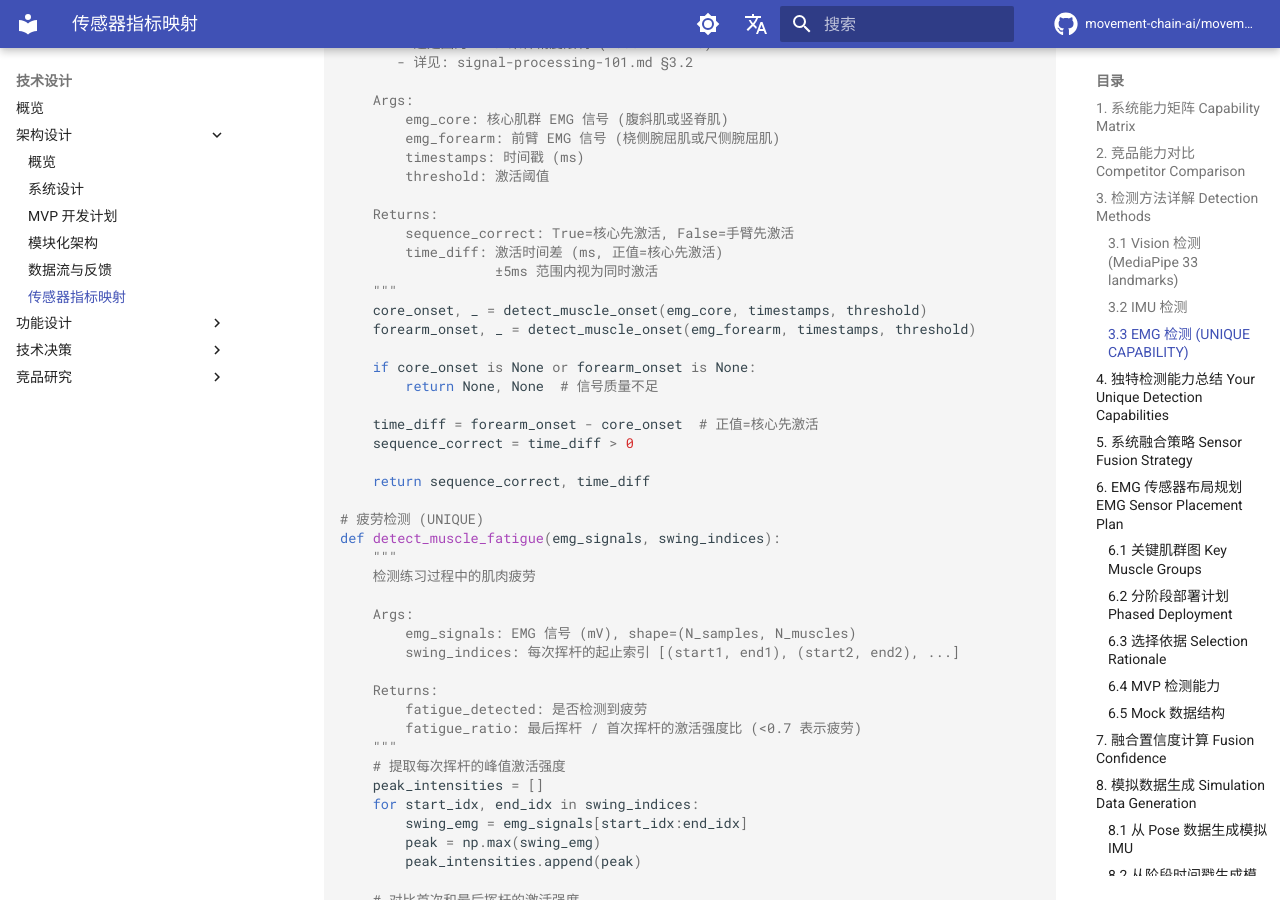
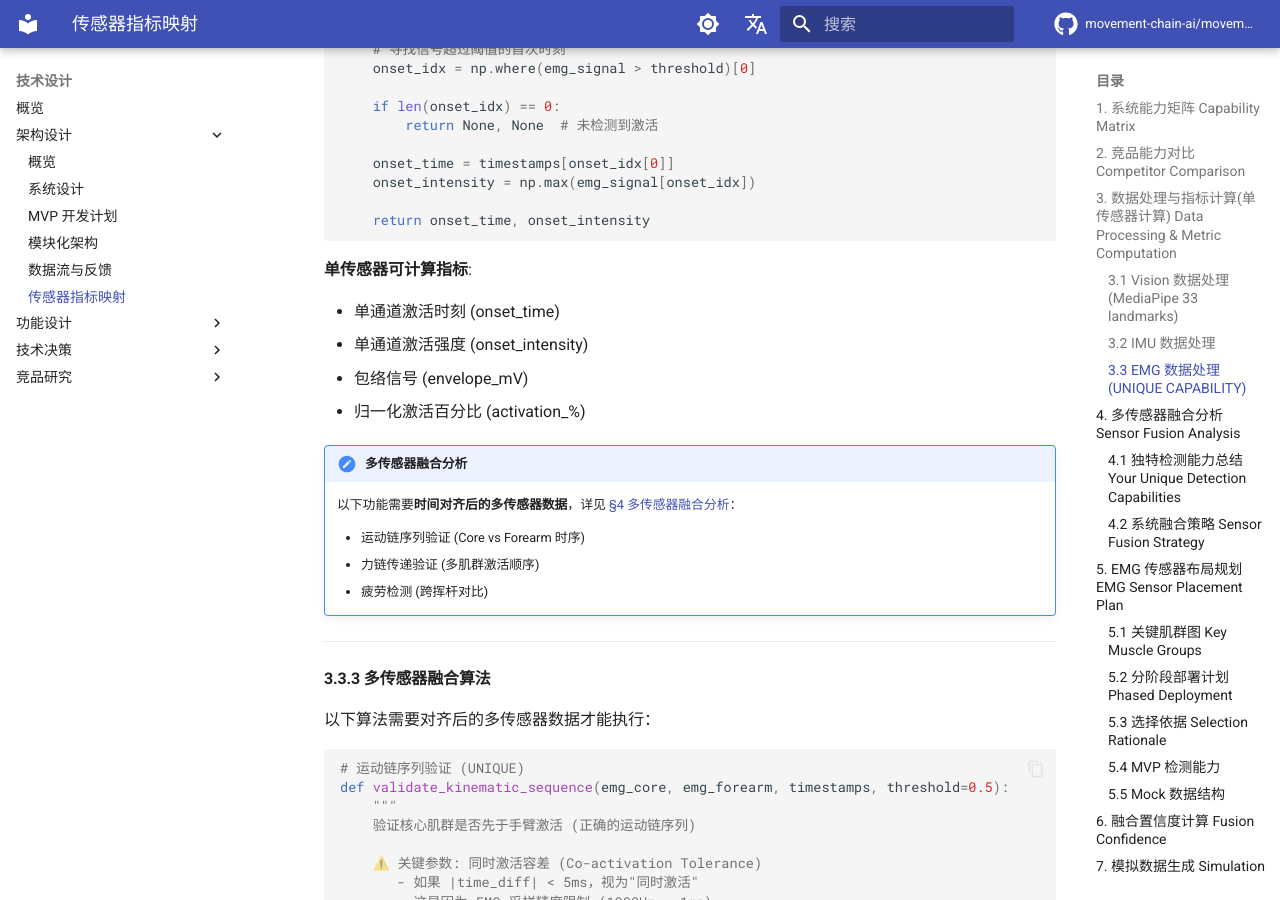
Before and after one commit to movement-chain-ai/movement-chain-docs, an MkDocs documentation site: the page built from docs/zh/design/architecture/sensor-metric-mapping.md, in a window 1280 px wide and 900 px high, scrolled down 16043 px. Built offline with MkDocs 1.6.1 and Material for MkDocs 9.7.7, drawn with Linux system fonts in a browser that asks for light colours; comment, search, counter and statistics services are not loaded; the version menu is left out; some of the changed text lies outside the part shown.

Commit message:
refactor: 重构§3子章节分层 - 原始数据与计算指标分离
- §3.1 Vision: 新增 3.1.1 原始数据 + 3.1.2 计算指标
- §3.2 IMU: 新增 3.2.1 原始数据 + 3.2.2 计算指标
- §3.3 EMG: 新增 3.3.1 原始数据 + 3.3.2 计算指标 + 3.3.3 融合算法

🤖 Generated with [Claude Code](https://claude.com/claude-code)

Co-Authored-By: Claude Opus 4.5 <noreply@anthropic.com>

````diff
--- a/docs/zh/design/architecture/sensor-metric-mapping.md
+++ b/docs/zh/design/architecture/sensor-metric-mapping.md
@@ -8,7 +8,7 @@
 
 ## 1. 系统能力矩阵 Capability Matrix {#1-系统能力矩阵-capability-matrix}
 
-下表展示了文献验证的高尔夫指标与三模态系统各传感器的对应关系。
+下表展示了文献验证的高尔夫指标与系统数据的对应关系。
 
 | 研究验证指标 | Vision (MediaPipe) | IMU (手腕) | IMU (骨盆 Phase 2) | EMG | 覆盖状态 |
 |------------|-------------------|-----------|-------------------|-----|---------|
@@ -82,14 +82,14 @@
 
 ---
 
-## 3. 检测方法详解 Detection Methods
-
-### 3.1 Vision 检测 (MediaPipe 33 landmarks) {#31-vision-检测-mediapipe-33-landmarks}
+## 3. 数据处理与指标计算(单传感器计算) Data Processing & Metric Computation
+
+### 3.1 Vision 数据处理 (MediaPipe 33 landmarks) {#31-vision-数据处理-mediapipe-33-landmarks}
 
 **优势**: 直接观测身体姿态，无需复杂校准
 **劣势**: 采样率低 (30fps = 33ms)，无法测量高频运动
 
-#### 3.1.1 数据解释 {#311-vision-数据解释}
+#### 3.1.1 原始数据 Raw Data {#311-vision-原始数据}
 
 MediaPipe Pose 每帧输出 **33 个关键点**，每个关键点包含 4 个数值：
 
@@ -250,6 +250,10 @@ def filter_landmarks(landmarks, min_visibility=0.7):
 
 ---
 
+#### 3.1.2 计算指标 Computed Metrics {#312-vision-计算指标}
+
+基于原始 33 关键点坐标，可计算以下高尔夫挥杆指标：
+
 ```python
 # X-Factor 计算示例
 def calculate_x_factor(landmarks):
@@ -315,9 +319,9 @@ def calculate_obliquity(landmarks, is_shoulder=True):
 
 ---
 
-### 3.2 IMU 检测 {#32-imu-检测-lsm6dsv16x--1666hz}
-
-#### 3.2.1 数据解释 {#321-imu-6-轴数据解释}
+### 3.2 IMU 数据处理 {#32-imu-数据处理-lsm6dsv16x--1666hz}
+
+#### 3.2.1 原始数据 Raw Data {#321-imu-原始数据}
 
 IMU (惯性测量单元) 每次采样输出 **6 个数值**，来自两个传感器：
 
@@ -396,6 +400,12 @@ IMU 坐标系 (右手系):
     - 业余球手通常只有 **600-800°/s**
     - gyro_z 与杆头速度高度相关 (r > 0.85)
 
+---
+
+#### 3.2.2 计算指标 Computed Metrics {#322-imu-计算指标}
+
+基于原始 6 轴数据，可计算以下高尔夫挥杆指标：
+
 ```python
 # 峰值角速度检测
 def detect_peak_velocity(gyro_data, timestamps):
@@ -471,7 +481,7 @@ def detect_kinematic_sequence(gyro_data, timestamps, threshold=50):
 
 ---
 
-### 3.3 EMG 检测 (UNIQUE CAPABILITY) {#33-emg-检测-unique-capability}
+### 3.3 EMG 数据处理 (UNIQUE CAPABILITY) {#33-emg-数据处理-unique-capability}
 
 !!! info "信号处理基础知识"
     理解 EMG 检测算法前，请先阅读:
@@ -479,7 +489,7 @@ def detect_kinematic_sequence(gyro_data, timestamps, threshold=50):
     - [信号处理入门](../../prerequisites/foundations/signal-processing-101.md) — 基线、激活检测、消抖的基础概念
     - 关键术语: Baseline (基线)、Onset Detection (激活检测)、Debounce (消抖)
 
-#### 3.3.1 数据解释 {#331-emg-数据解释}
+#### 3.3.1 原始数据 Raw Data {#331-emg-原始数据}
 
 EMG (肌电传感器) 测量的是**肌肉收缩时产生的电信号**：
 
@@ -609,7 +619,7 @@ ADC Value vs 肌肉状态:
 | Phase 2 | 4 | + Gluteus, Adductors | 下肢发力分析 |
 | Phase 3 | 6 | + Lats, Deltoids | 全身运动链 |
 
-> 详见 [§6 EMG 传感器布局规划](#6-emg-传感器布局规划-emg-sensor-placement-plan)
+> 详见 [§5 EMG 传感器布局规划](#5-emg-传感器布局规划-emg-sensor-placement-plan)
 
 **信号处理流程**:
 
@@ -663,6 +673,12 @@ Forearm EMG: _________/‾‾‾‾‾‾\___    ← 后激活 (t=720ms)
 时间差 = 720 - 570 = 150ms > 20ms ✅ 正确
 ```
 
+---
+
+#### 3.3.2 计算指标 Computed Metrics {#332-emg-计算指标}
+
+基于原始 EMG 信号，可计算以下单通道指标：
+
 ```python
 # 肌肉激活时序检测
 def detect_muscle_onset(emg_signal, timestamps, threshold=0.5):
@@ -700,7 +716,29 @@ def detect_muscle_onset(emg_signal, timestamps, threshold=0.5):
     onset_intensity = np.max(emg_signal[onset_idx])
 
     return onset_time, onset_intensity
-
+```
+
+**单传感器可计算指标**:
+
+- 单通道激活时刻 (onset_time)
+- 单通道激活强度 (onset_intensity)
+- 包络信号 (envelope_mV)
+- 归一化激活百分比 (activation_%)
+
+!!! note "多传感器融合分析"
+    以下功能需要**时间对齐后的多传感器数据**，详见 [§4 多传感器融合分析](#4-多传感器融合分析-sensor-fusion-analysis)：
+
+    - 运动链序列验证 (Core vs Forearm 时序)
+    - 力链传递验证 (多肌群激活顺序)
+    - 疲劳检测 (跨挥杆对比)
+
+---
+
+#### 3.3.3 多传感器融合算法 {#333-多传感器融合算法}
+
+以下算法需要对齐后的多传感器数据才能执行：
+
+```python
 # 运动链序列验证 (UNIQUE)
 def validate_kinematic_sequence(emg_core, emg_forearm, timestamps, threshold=0.5):
     """
@@ -802,7 +840,17 @@ def validate_force_chain(emg_signals, muscle_names, timestamps, threshold=0.5):
 
 ---
 
-## 4. 独特检测能力总结 Your Unique Detection Capabilities
+## 4. 多传感器融合分析 Sensor Fusion Analysis {#4-多传感器融合分析-sensor-fusion-analysis}
+
+!!! info "本章节内容"
+    本章节描述**时间对齐后**的多传感器融合分析，包括：
+
+    - 融合策略与流程
+    - 融合后的独特检测能力
+
+---
+
+### 4.1 独特检测能力总结 Your Unique Detection Capabilities
 
 下表展示了你的系统相对于竞品的独特优势。
 
@@ -825,7 +873,7 @@ def validate_force_chain(emg_signals, muscle_names, timestamps, threshold=0.5):
 
 ---
 
-## 5. 系统融合策略 Sensor Fusion Strategy
+### 4.2 系统融合策略 Sensor Fusion Strategy
 
 三模态传感器的数据融合策略如下:
 
@@ -870,9 +918,9 @@ def validate_force_chain(emg_signals, muscle_names, timestamps, threshold=0.5):
 
 ---
 
-## 6. EMG 传感器布局规划 EMG Sensor Placement Plan {#6-emg-传感器布局规划-emg-sensor-placement-plan}
-
-### 6.1 关键肌群图 Key Muscle Groups
+## 5. EMG 传感器布局规划 EMG Sensor Placement Plan {#5-emg-传感器布局规划-emg-sensor-placement-plan}
+
+### 5.1 关键肌群图 Key Muscle Groups
 
 ```text
 ┌─────────────────────────────────────────────────────────────────────────────┐
@@ -911,7 +959,7 @@ def validate_force_chain(emg_signals, muscle_names, timestamps, threshold=0.5):
 └─────────────────────────────────────────────────────────────────────────────┘
 ```
 
-### 6.2 分阶段部署计划 Phased Deployment
+### 5.2 分阶段部署计划 Phased Deployment
 
 | Phase | 肌群 | 英文名 | 检测目标 | 传感器数 |
 |:-----:|------|--------|----------|:--------:|
@@ -928,7 +976,7 @@ def validate_force_chain(emg_signals, muscle_names, timestamps, threshold=0.5):
 - Phase 2: **4 通道** — 完整下半身运动链
 - Phase 3: **6 通道** — 全身运动链分析
 
-### 6.3 选择依据 Selection Rationale
+### 5.3 选择依据 Selection Rationale
 
 | 研究来源 | 发现 | 对选型的影响 |
 |---------|------|-------------|
@@ -937,7 +985,7 @@ def validate_force_chain(emg_signals, muscle_names, timestamps, threshold=0.5):
 | **TPI 研究** | 臀肌激活不足 → 早伸 (Early Extension) | Phase 2 加入 Gluteus |
 | **PMC4851105** | 8通道EMG分析发现"雪崩效应" | 全通道分析需要 Phase 3 |
 
-### 6.4 MVP 检测能力
+### 5.4 MVP 检测能力
 
 仅用 **2 个 EMG 传感器 (Core + Forearm)** 即可检测:
 
@@ -948,7 +996,7 @@ def validate_force_chain(emg_signals, muscle_names, timestamps, threshold=0.5):
 | **核心激活不足** | Core RMS / MVC% | < 50% MVC = 不足 |
 | **疲劳检测** | 峰值幅度衰减趋势 | 下降 > 30% = 疲劳 |
 
-### 6.5 Mock 数据结构
+### 5.5 Mock 数据结构
 
 MVP 阶段使用 Mock 数据时，建议预留 **4 通道** 数据结构，便于后续扩展:
 
@@ -1039,11 +1087,11 @@ def calculate_fusion_confidence(
 
 ---
 
-## 8. 模拟数据生成 Simulation Data Generation
+## 7. 模拟数据生成 Simulation Data Generation
 
 MVP 阶段硬件未就绪时，使用模拟数据验证完整管道。
 
-### 8.1 从 Pose 数据生成模拟 IMU {#81-从-pose-数据生成模拟-imu}
+### 7.1 从 Pose 数据生成模拟 IMU {#71-从-pose-数据生成模拟-imu}
 
 核心思路: 用 MediaPipe 的关键点序列**导数**来近似 IMU 角速度
 
@@ -1154,7 +1202,7 @@ def simulate_imu_from_pose(
 #     print(f"{f.timestamp_ms}ms: gyro_z={f.gyro_z:.1f}°/s, phase={f.phase_hint}")
 ```
 
-### 8.2 从阶段时间戳生成模拟 EMG {#82-从阶段时间戳生成模拟-emg}
+### 7.2 从阶段时间戳生成模拟 EMG {#72-从阶段时间戳生成模拟-emg}
 
 核心思路: 根据已知的生物力学时序生成**符合真实模式**的 EMG 信号
 
@@ -1322,7 +1370,7 @@ def simulate_emg_from_phases(
 # print(f"Gap: {result.timing_gap_ms}ms → {result.pattern_detected}")
 ```
 
-### 8.3 预生成的测试场景
+### 7.3 预生成的测试场景
 
 #### IMU 测试场景
 
````
Also changed, not shown: other parts of docs/zh/design/architecture/sensor-metric-mapping.md (+9 -9 lines).
